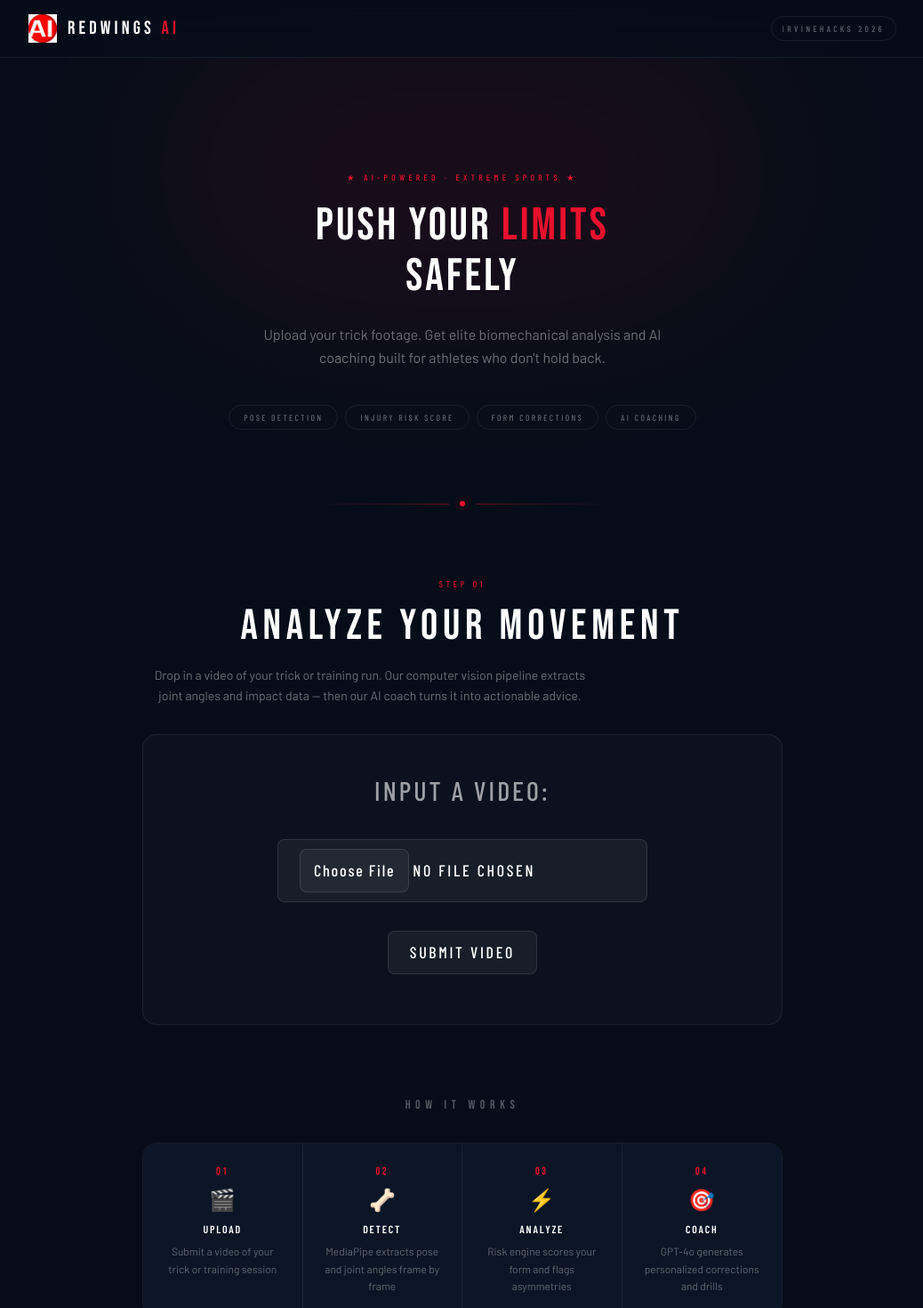
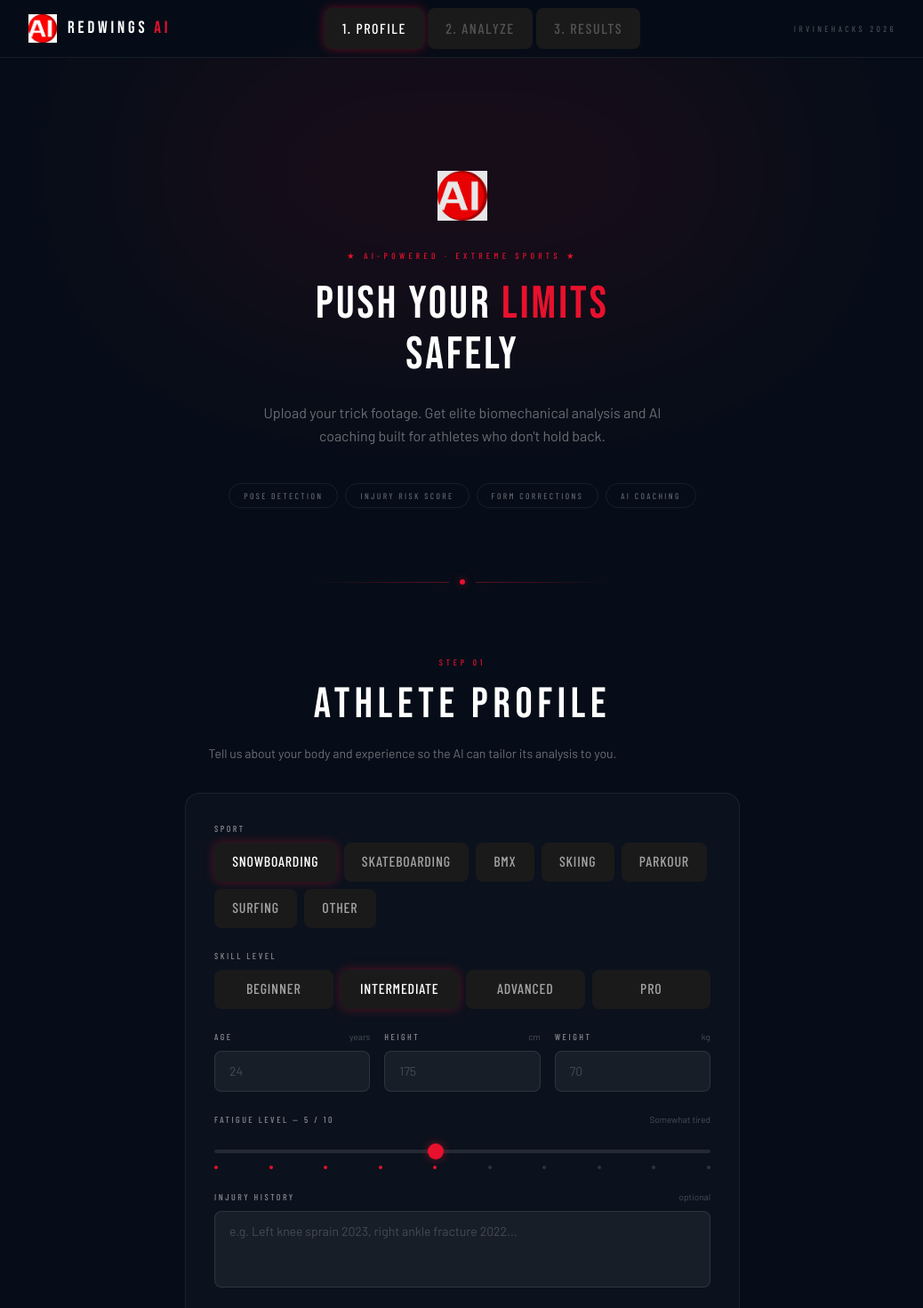
Before and after one commit to KyleKDang/redwings-ai, a React app in the folder frontend/: page / in a window 1280 px wide. Shown: the top 1470 px of the page at 89% size, without its empty margins (120-1158 px from the left). Built offline with nearby package versions, Linux system fonts and the light colour scheme; the HTML template or start-up script is replaced by a standard one.

Commit message:
Integrate Navbar component into App.jsx

```diff
--- a/frontend/src/App.jsx
+++ b/frontend/src/App.jsx
@@ -1,32 +1,33 @@
 import "./App.css";
+import { useState } from "react";
 import VideoFeedback from "./components/VideoFeedback";
+import Navbar from "./components/Navbar";
+import ProfileForm from "./components/ProfileForm";
 import logo from "./assets/testlogo.png";
 
 function App() {
+  const [step, setStep] = useState(0);
+  const [profile, setProfile] = useState(null);
+
+  const handleProfileSave = (data) => {
+    setProfile(data);
+    setStep(1);
+    window.scrollTo({ top: 0, behavior: "smooth" });
+  };
+
   return (
     <div className="min-h-screen bg-[#060D18] text-white flex flex-col">
 
-      {/* ── Navbar ── */}
-      <nav className="fixed top-0 left-0 right-0 z-50 border-b border-white/[0.07] backdrop-blur-xl bg-[#060D18]/75">
-        <div className="max-w-5xl mx-auto px-6 h-16 flex items-center justify-between">
-          <div className="flex items-center gap-3">
-            <img src={logo} alt="RedWings AI" className="h-8 w-auto object-contain" />
-            <span className="font-display text-[1.3rem] tracking-[0.2em] text-white">
-              REDWINGS <span className="text-[#E8112D]">AI</span>
-            </span>
-          </div>
-          <span className="font-condensed text-[0.6rem] tracking-[0.35em] uppercase text-white/35 border border-white/[0.07] px-3 py-1.5 rounded-full">
-            IrvineHacks 2026
-          </span>
-        </div>
-      </nav>
+      <Navbar currentStep={step} onStepClick={(i) => i < step && setStep(i)} />
 
-      {/* ── Hero ── */}
+      {/* ── Step 0: Landing + Profile ── */}
+      {step === 0 && (
+        <>
+          {/* Hero */}
           <section className="relative pt-40 pb-20 px-6 text-center overflow-hidden">
-        {/* Red glow */}
-        <div className="absolute top-0 left-1/2 -translate-x-1/2 w-175 h-80 bg-[#E8112D] opacity-[0.09] blur-[120px] rounded-full pointer-events-none" />
-
+            <div className="absolute top-0 left-1/2 -translate-x-1/2 w-[700px] h-80 bg-[#E8112D] opacity-[0.09] blur-[120px] rounded-full pointer-events-none" />
             <div className="relative max-w-3xl mx-auto">
+              <img src={logo} alt="RedWings AI" className="h-14 mx-auto mb-8 object-contain opacity-90" />
               <p className="font-condensed text-[0.6rem] tracking-[0.45em] uppercase text-[#E8112D] mb-5">
                 ★ AI-Powered · Extreme Sports ★
               </p>
@@ -47,17 +48,36 @@ function App() {
             </div>
           </section>
 
-      {/* ── Divider ── */}
+          {/* Divider */}
           <div className="flex items-center gap-3 max-w-sm mx-auto w-full px-6">
-        <div className="flex-1 h-px bg-linear-to-r from-transparent to-[#E8112D]/40" />
+            <div className="flex-1 h-px bg-gradient-to-r from-transparent to-[#E8112D]/40" />
             <div className="w-1.5 h-1.5 rounded-full bg-[#E8112D] shadow-[0_0_10px_rgba(232,17,45,0.6)]" />
-        <div className="flex-1 h-px bg-linear-to-l from-transparent to-[#E8112D]/40" />
+            <div className="flex-1 h-px bg-gradient-to-l from-transparent to-[#E8112D]/40" />
           </div>
 
-      {/* ── Upload section ── */}
-      <section className="max-w-3xl mx-auto w-full px-6 py-20">
+          {/* Profile form */}
+          <section className="max-w-2xl mx-auto w-full px-6 py-20">
             <span className="font-condensed text-[0.6rem] tracking-[0.4em] uppercase text-[#E8112D] block mb-1">
               Step 01
+            </span>
+            <h2 className="font-display text-[clamp(2rem,5vw,3rem)] tracking-[0.12em] text-white mb-2">
+              ATHLETE PROFILE
+            </h2>
+            <p className="font-body text-white/40 text-sm leading-relaxed max-w-lg mb-8">
+              Tell us about your body and experience so the AI can tailor its analysis to you.
+            </p>
+            <div className="bg-white/[0.025] border border-white/[0.07] rounded-2xl p-8 hover:border-[#E8112D]/25 transition-colors duration-300">
+              <ProfileForm onSubmit={handleProfileSave} />
+            </div>
+          </section>
+        </>
+      )}
+
+      {/* ── Step 1: Upload ── */}
+      {step === 1 && (
+        <section className="max-w-3xl mx-auto w-full px-6 pt-28 pb-20">
+          <span className="font-condensed text-[0.6rem] tracking-[0.4em] uppercase text-[#E8112D] block mb-1">
+            Step 02
           </span>
           <h2 className="font-display text-[clamp(2rem,5vw,3rem)] tracking-[0.12em] text-white mb-2">
             ANALYZE YOUR MOVEMENT
@@ -67,14 +87,32 @@ function App() {
             extracts joint angles and impact data — then our AI coach turns it into actionable advice.
           </p>
 
-        {/* VideoFeedback card — teammate's component untouched */}
-        <div className="bg-white/2.5 border border-white/[0.07] rounded-2xl p-10 hover:border-[#E8112D]/25 transition-colors duration-300">
+          {/* Profile summary badge */}
+          {profile && (
+            <div className="flex items-center justify-between bg-white/[0.04] border border-white/[0.07] rounded-xl px-5 py-3 mb-6">
+              <div>
+                <p className="font-condensed text-sm tracking-wider uppercase text-white">
+                  {profile.sport} · {profile.skill_level}
+                </p>
+                <p className="font-body text-xs text-white/40 mt-0.5">
+                  Age {profile.age} · {profile.height_cm}cm · {profile.weight_kg}kg · Fatigue {profile.fatigue_level}/10
+                </p>
+              </div>
+              <button
+                onClick={() => setStep(0)}
+                className="font-condensed text-[0.6rem] tracking-widest uppercase text-[#E8112D] hover:underline"
+              >
+                Edit
+              </button>
+            </div>
+          )}
+
+          <div className="bg-white/[0.025] border border-white/[0.07] rounded-2xl p-10 hover:border-[#E8112D]/25 transition-colors duration-300">
             <VideoFeedback />
           </div>
-      </section>
 
-      {/* ── How it works ── */}
-      <section className="max-w-3xl mx-auto w-full px-6 pb-24">
+          {/* How it works */}
+          <div className="mt-16">
             <h3 className="font-display text-sm tracking-[0.4em] text-white/30 text-center mb-8">
               HOW IT WORKS
             </h3>
@@ -85,7 +123,7 @@ function App() {
                 { n: "03", icon: "⚡", label: "Analyze", desc: "Risk engine scores your form and flags asymmetries" },
                 { n: "04", icon: "🎯", label: "Coach",   desc: "GPT-4o generates personalized corrections and drills" },
               ].map(({ n, icon, label, desc }) => (
-            <div key={n} className="bg-[#0b1525] hover:bg-[#E8112D]/4 transition-colors duration-200 p-6 flex flex-col gap-2">
+                <div key={n} className="bg-[#0b1525] hover:bg-[#E8112D]/[0.04] transition-colors duration-200 p-6 flex flex-col gap-2">
                   <span className="font-display text-xs tracking-[0.2em] text-[#E8112D]">{n}</span>
                   <span className="text-2xl">{icon}</span>
                   <p className="font-condensed text-xs tracking-[0.15em] uppercase text-white font-semibold">{label}</p>
@@ -93,7 +131,9 @@ function App() {
                 </div>
               ))}
             </div>
+          </div>
         </section>
+      )}
 
       {/* ── Footer ── */}
       <footer className="mt-auto border-t border-white/[0.07] py-10 text-center">
--- a/frontend/src/components/Navbar.jsx
+++ b/frontend/src/components/Navbar.jsx
@@ -1,22 +1,18 @@
+import logo from "../assets/testlogo.png";
+
+const steps = ["PROFILE", "ANALYZE", "RESULTS"];
+
 export default function Navbar({ currentStep, onStepClick }) {
-  const steps = ["PROFILE", "ANALYZE", "RESULTS"];
+  return (
+    <nav className="fixed top-0 left-0 right-0 z-50 border-b border-white/[0.07] backdrop-blur-xl bg-[#060D18]/80">
+      <div className="max-w-5xl mx-auto px-6 h-16 flex items-center justify-between">
 
-  return (
-    <nav className="fixed top-0 left-0 right-0 z-50 border-b border-white/10 backdrop-blur-md bg-black/60">
-      <div className="max-w-6xl mx-auto px-6 h-16 flex items-center justify-between">
-        {/* Logo */}
+        {/* Brand */}
         <div className="flex items-center gap-3">
-          <div className="relative">
-            <div className="w-9 h-9 bg-[#E8112D] rounded-full flex items-center justify-center shadow-[0_0_16px_rgba(232,17,45,0.5)]">
-              <svg viewBox="0 0 24 24" fill="white" className="w-4 h-4">
-                <path d="M12 2L8 8H2l5 4-2 7 7-4 7 4-2-7 5-4h-6z" />
-              </svg>
-            </div>
-          </div>
-          <div className="leading-none">
-            <span className="font-display text-white text-xl tracking-[0.2em]">REDWINGS</span>
-            <span className="text-[#E8112D] font-display text-xl tracking-[0.2em]"> AI</span>
-          </div>
+          <img src={logo} alt="RedWings AI" className="h-8 w-auto object-contain" />
+          <span className="font-display text-[1.2rem] tracking-[0.2em] text-white">
+            REDWINGS <span className="text-[#E8112D]">AI</span>
+          </span>
         </div>
 
         {/* Step pills */}
@@ -25,24 +21,25 @@ export default function Navbar({ currentStep, onStepClick }) {
             <button
               key={step}
               onClick={() => onStepClick?.(i)}
-              className={`px-4 py-1.5 rounded-full text-xs font-condensed tracking-widest uppercase transition-all duration-300 ${
+              disabled={currentStep < i}
+              className={`px-4 py-1.5 rounded-full font-condensed text-[0.65rem] tracking-widest uppercase transition-all duration-300 ${
                 currentStep === i
                   ? "bg-[#E8112D] text-white shadow-[0_0_12px_rgba(232,17,45,0.4)]"
                   : currentStep > i
                   ? "bg-white/10 text-white/70 hover:bg-white/15 cursor-pointer"
-                  : "bg-transparent text-white/30 cursor-default"
+                  : "bg-transparent text-white/25 cursor-default"
               }`}
-              disabled={currentStep < i}
             >
-              {currentStep > i ? "✓ " : `${i + 1}. `}{step}
+              {currentStep > i ? `✓ ${step}` : `${i + 1}. ${step}`}
             </button>
           ))}
         </div>
 
         {/* Tag */}
-        <div className="hidden md:block text-right">
-          <p className="text-[10px] font-condensed tracking-[0.3em] text-white/30 uppercase">IrvineHacks 2026</p>
-        </div>
+        <span className="hidden md:block font-condensed text-[0.6rem] tracking-[0.35em] uppercase text-white/25">
+          IrvineHacks 2026
+        </span>
+
       </div>
     </nav>
   );
```
Lines whose indentation alone changed are shown as unchanged.
